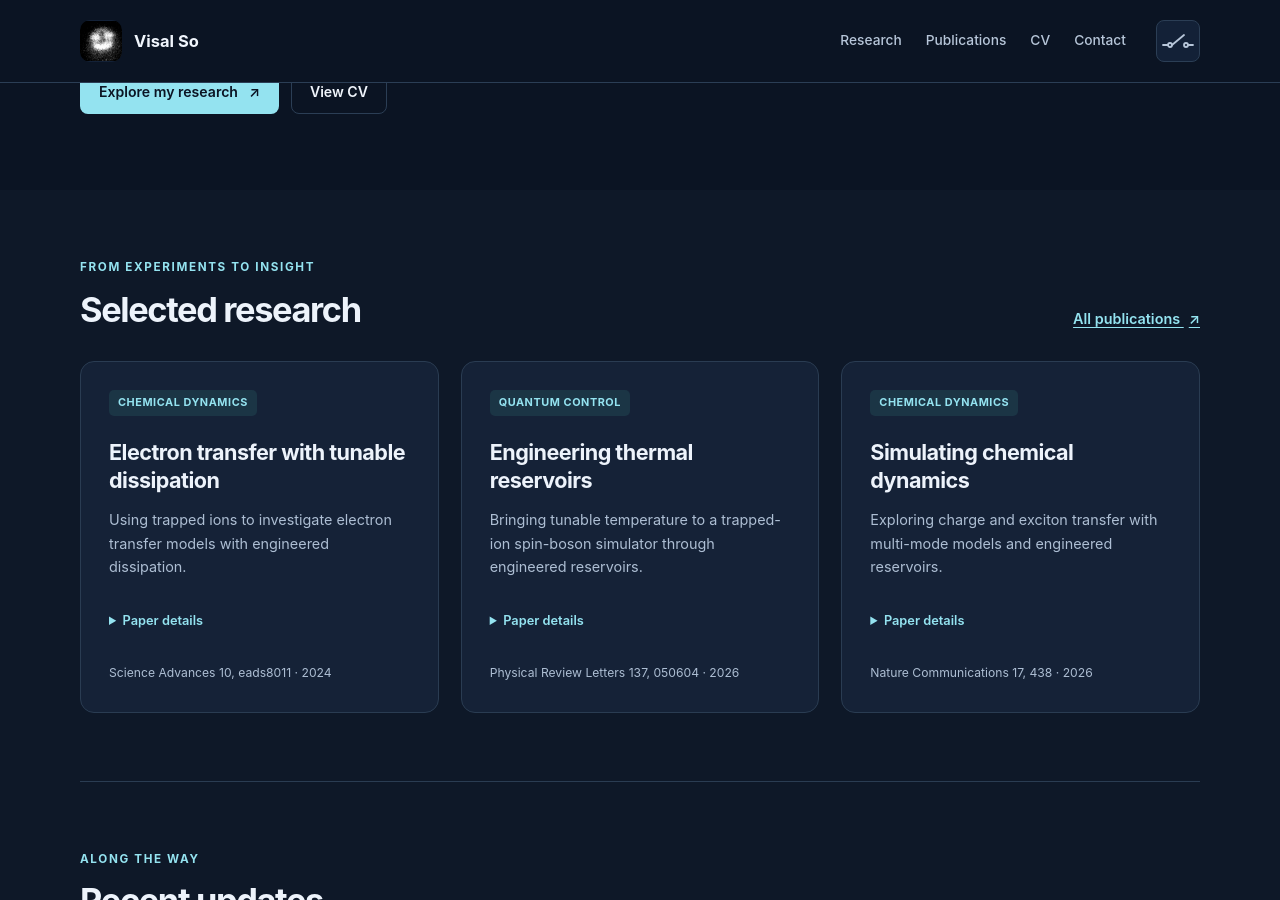
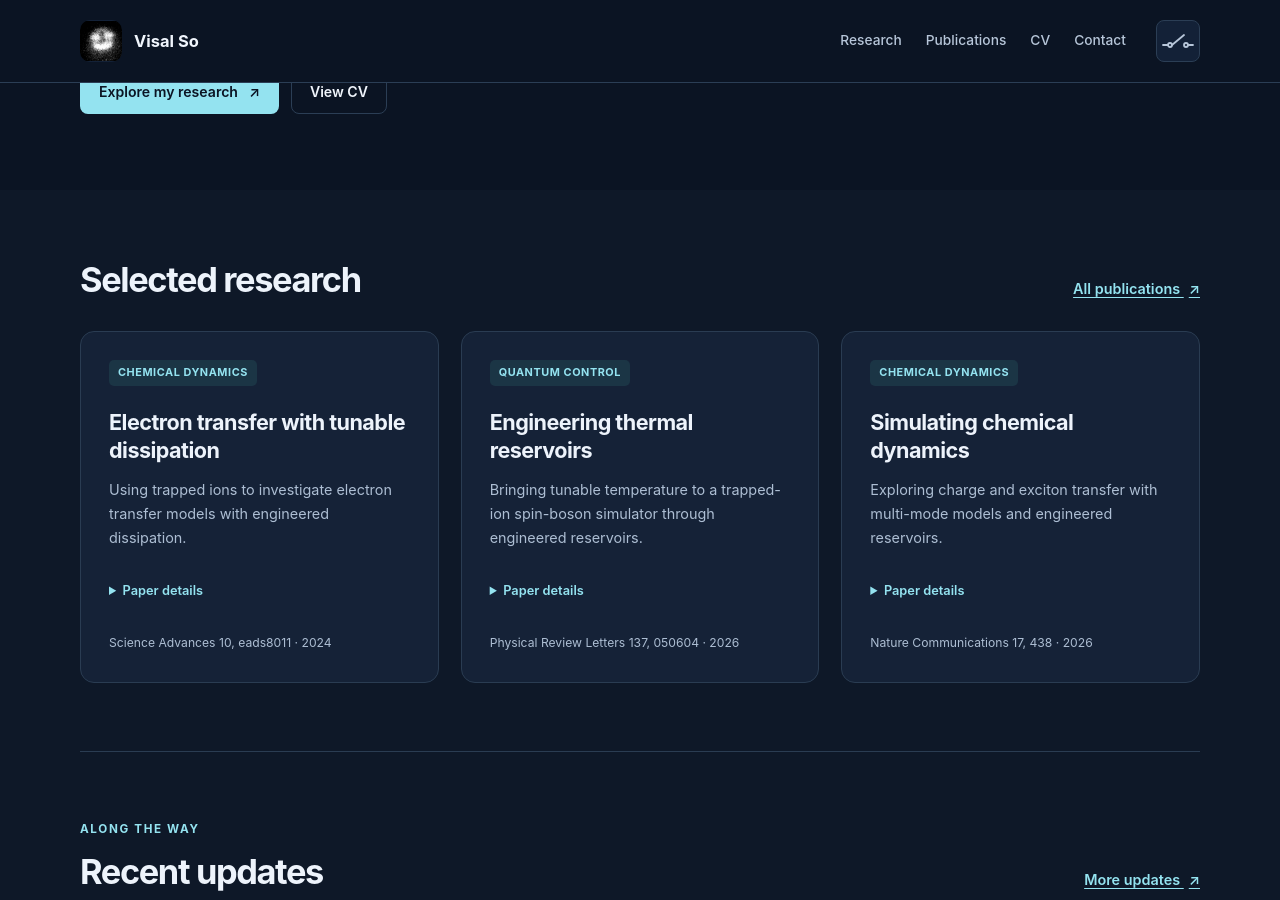
Before and after one commit to visalso/visalso.github.io, a Jekyll site: the page built from index.html, in a window 1280 px wide and 900 px high, scrolled down 776 px. Built offline with Jekyll 4.4.1, drawn with Linux system fonts in a browser that asks for light colours.

Commit message:
Update index.html

```diff
--- a/index.html
+++ b/index.html
@@ -45,7 +45,7 @@ home: true
 <section class="container section" aria-labelledby="selected-research-title">
   <div class="section-heading">
     <div>
-      <p class="section-kicker">From experiments to insight</p>
+      <!--<p class="section-kicker">From experiments to insight</p>-->
       <h2 id="selected-research-title">Selected research</h2>
     </div>
     <a class="text-link" href="{{ '/publications/' | relative_url }}">All publications <span aria-hidden="true">↗</span></a>
```
